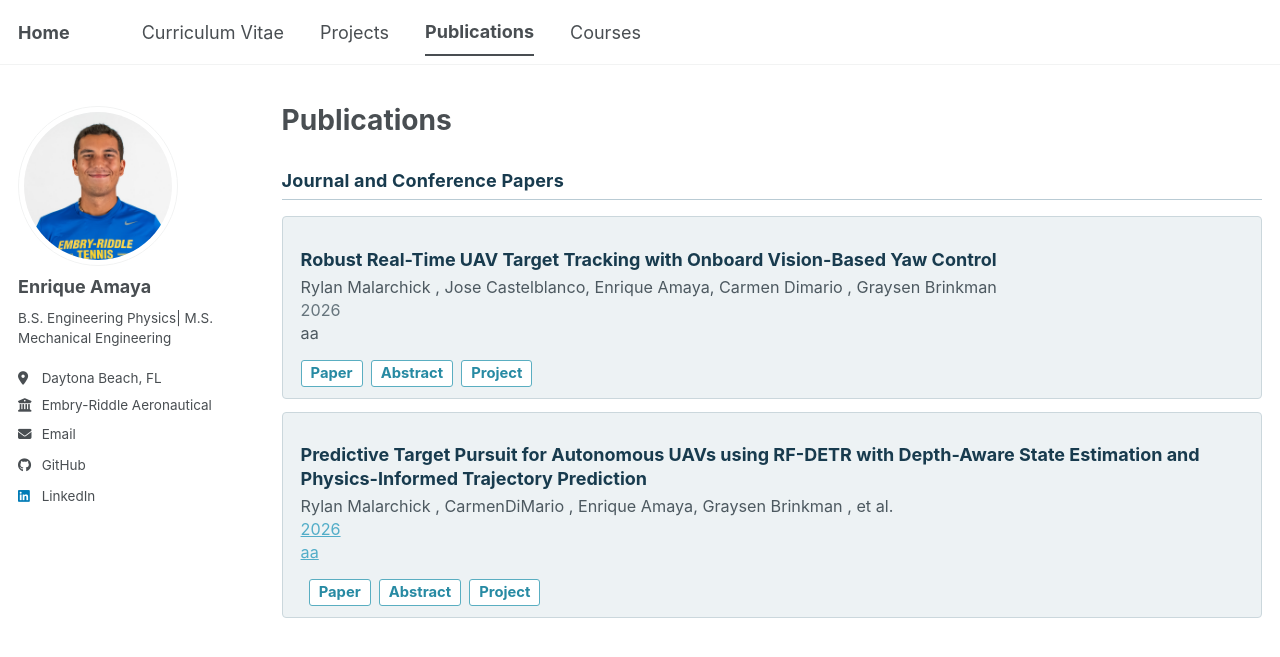
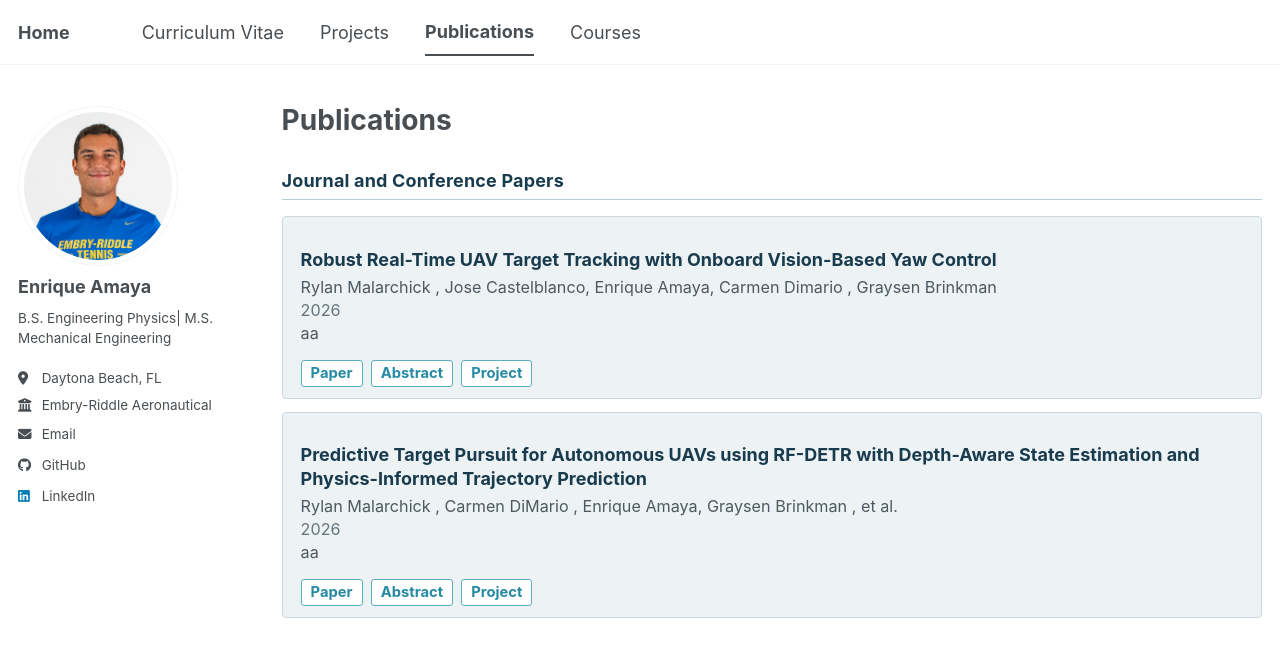
Before and after one commit to kikeamaya/kikeamaya.github.io, a Jekyll site: the page built from _pages/publications.html, in a window 1280 px wide. Shown: the top 657 px of the page. Built offline with Jekyll 4.4.1, drawn with Linux system fonts in a browser that asks for light colours; a style sheet for code colours, icons or effects is not loaded.

Commit message:
Typo and syntax fixes

```diff
--- a/_publications/spie-manuscript.md
+++ b/_publications/spie-manuscript.md
@@ -3,7 +3,7 @@ title: "Predictive Target Pursuit for Autonomous UAVs using RF-DETR with Depth-A
 collection: publications
 category: manuscripts
 permalink: /publications/spie-conference-paper/
-authors: '<a href="https://www.linkedin.com/in/rylan-malarchick/" target= "_blank" rel="noopener noreferrer">Rylan Malarchick </a>, <a href=""https://www.linkedin.com/in/carmen-dimario/" target="_blank" rel="noopener noreferrer"> CarmenDiMario </a>, Enrique Amaya, <a href="https://www.linkedin.com/in/graysen-brinkman/" target="_blank" rel=noopener noreferrer"> Graysen Brinkman <a/>, et al.'
+authors: '<a href="https://www.linkedin.com/in/rylan-malarchick/" target="_blank" rel="noopener noreferrer">Rylan Malarchick </a>, <a href="https://www.linkedin.com/in/carmen-dimario/" target="_blank" rel="noopener noreferrer"> Carmen DiMario </a>, Enrique Amaya, <a href="https://www.linkedin.com/in/graysen-brinkman/" target="_blank" rel="noopener noreferrer"> Graysen Brinkman </a>, et al.'
 date: 2026-06-11
 excerpt: "aa"
 abstract: >
--- a/_sass/_custom_projects.scss
+++ b/_sass/_custom_projects.scss
@@ -84,6 +84,11 @@
   text-decoration: none;
 }
 
+.project-card:hover .archive__item-title
+{
+  text-decoration: none;
+}
+
 .project-section-title {
   width: 100%;
   margin: 1.25rem 0 1.3rem;
```
Also changed, not shown: _publications/erau-beyond-article.md (+1 -1 lines).
